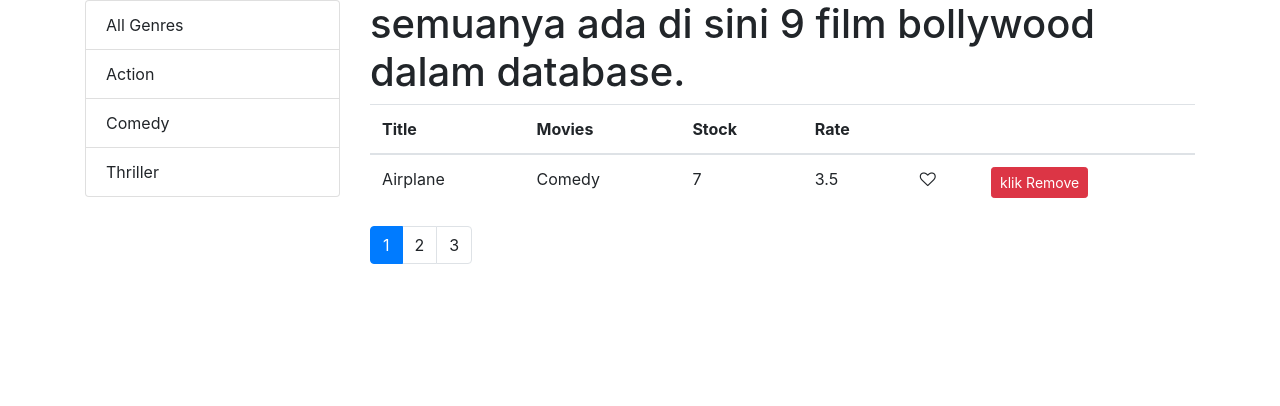
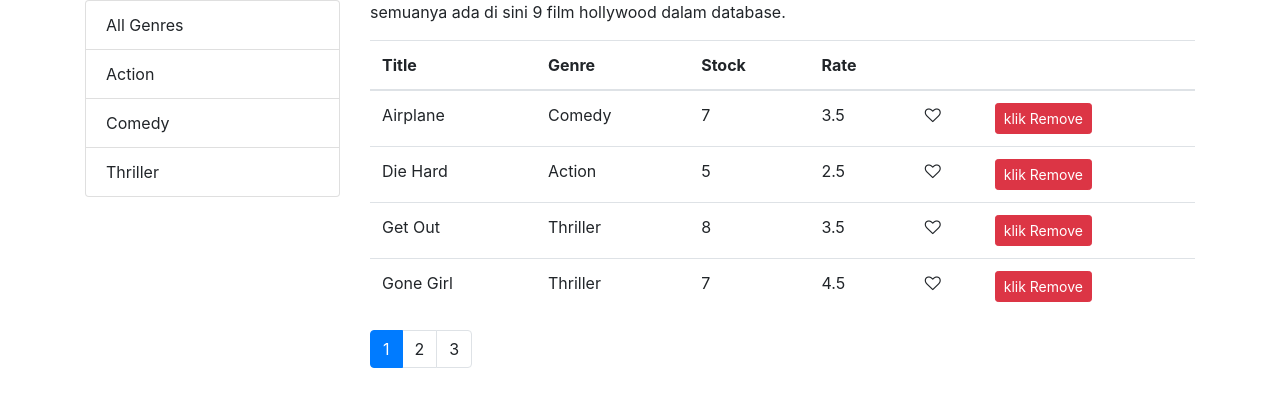
Before and after one commit to halalan/codewithmosh-vidly, a React (Create React App) app: page / in a window 1280 px wide. Shown: the top 406 px of the page. Built offline with nearby package versions, Linux system fonts and the light colour scheme.

Commit message:
19- Sorting- Extracting TableHeader

```diff
--- /dev/null
+++ b/src/components/common/tableHeader.jsx
@@ -0,0 +1,33 @@
+import React, { Component } from "react";
+
+class TableHeader extends Component {
+  raiseSort = path => {
+    const sortColumn = { ...this.props.sortColumn };
+    if (sortColumn.path === path)
+      sortColumn.order = sortColumn === "asc" ? "desc" : "asc";
+    else {
+      sortColumn.path = path;
+      sortColumn.order = "asc";
+    }
+    this.props.onSort(sortColumn);
+  };
+  render() {
+    return (
+
+<thead>
+        <tr>
+          {this.props.columns.map(column => (
+            <th
+              key={column.path || column.key}
+              onClick={() => this.raiseSort(column.path)}
+            >
+              {column.label}
+            </th>
+          ))}
+        </tr>
+      </thead>
+    );
+  }
+}
+
+export default TableHeader;
--- a/src/components/movies.jsx
+++ b/src/components/movies.jsx
@@ -1,93 +1,96 @@
-import React, { Component } from 'react'
-import  { getMovies } from '../services/fakeMovieService'
-import Pagination from './common/pagination';
-import { paginate } from '../utils/paginate';
-import ListGroup from './common/listGroup';
+import React, { Component } from "react";
+import { getMovies } from "../services/fakeMovieService";
+import _ from "lodash";
+import ListGroup from "./common/listGroup";
+import Pagination from "./common/pagination";
+import { paginate } from "../utils/paginate";
 import { getGenres } from "../services/fakeGenreService";
-import MoviesTable from './moviesTable';
-import _ from 'lodash';
+import MoviesTable from "./moviesTable";
 
 class Movies extends Component {
   state = {
-     movies:[],
-     genres:[],
+    movies: getMovies(),
     currentPage: 1,
-     pageSize:4,
-     sortColumn: { path: 'title', order: 'asc'}
+    genres: [],
+    pageSize: 4,
+    sortColumn: { path: "title", order: "asc" }
   };
+  componentDidMount() {
+    const genres = [{ _id: "", name: "All Genres" }, ...getGenres()];
+    this.setState({ movies: getMovies(), genres });
+  }
 
-   componentDidMount(){
-     const genres = [{ _id:"",name: 'All Genres'},...getGenres()]
-
-
-      this.setState({ movies: getMovies(), genres});
-   }
-   handleDelete = (movie) => {
+  handleDelete = movie => {
     const movies = this.state.movies.filter(m => m._id !== movie._id);
     this.setState({ movies });
   };
 
-handleLike = (movie) => {
+  handleLike = movie => {
     const movies = [...this.state.movies];
     const index = movies.indexOf(movie);
-  movies[index] = {...movies[index] };
+    movies[index] = { ...movies[index] };
     movies[index].liked = !movies[index].liked;
-  this.setState({movies});
-
+    this.setState({ movies });
   };
-handlePageChange = page  => {
-  this.setState({ currentPage : page});
+  handlePageChange = page => {
+    this.setState({ currentPage: page });
   };
- handleGenreSelect = genre  => {
-   this.setState({ selectedGenre: genre, currentPage: 1});
+  handleGenreSelect = genre => {
+    this.setState({ selectedGenre: genre, currentPage: 1 });
   };
   handleSort = sortColumn => {
+    this.setState({ sortColumn });
+  };
 
-this.setState({ sortColumn});
-}
   render() {
     const { length: count } = this.state.movies;
-const {pageSize, currentPage,sortColumn,selectedGenre, movies: allMovies}= this.state;
+    const {
+      pageSize,
+      currentPage,
+      sortColumn,
+      movies: allMovies,
+      selectedGenre
+    } = this.state;
 
-if (count === 0 )
- return <h1 >Tidak ada film dalam database!!!!!!!!!!</h1>;
+    if (count === 0)
+      return <h1 className="body1">Tidak ada film dalam database!!!!!!!!!!</h1>;
     const filtered =
-  selectedGenre  && selectedGenre._id
-  ? allMovies.filter(m => m.genre._id === selectedGenre._id )
+      selectedGenre && selectedGenre._id
+        ? allMovies.filter(m => m.genre._id === selectedGenre._id)
         : allMovies;
-
-const sorted = _.orderBy(filtered, [sortColumn.path], [sortColumn.order] );
-
- const movies = paginate(sorted,filtered,currentPage, pageSize)
-     return(
+    const sorted = _.orderBy(filtered, [sortColumn.path], [sortColumn.order]);
+    const movies = paginate(sorted, currentPage, pageSize);
+    return (
       <div className="row">
         <div className="col-3">
           <ListGroup
             items={this.state.genres}
+            onItemSelect={this.handleGenreSelect}
             selectedItem={this.state.selectedGenre}
-         onItemSelect={this.handleGenreSelect}
           />
         </div>
         <div className="col">
-        <h1> semuanya ada di sini {filtered.length} film bollywood dalam database.</h1>
-
+          <p className="body">
+            {" "}
+            semuanya ada di sini {filtered.length} film hollywood dalam
+            database.
+          </p>
           <MoviesTable
             movies={movies}
-sortColumn={sortColumn}
             onLike={this.handleLike}
             onDelete={this.handleDelete}
             onSort={this.handleSort}
+            sortColumn={sortColumn}
           />
           <Pagination
             onPageChange={this.handlePageChange}
             itemsCount={filtered.length}
+            currentPage={currentPage}
             pageSize={pageSize}
-         currentPage={currentPage}
-
           />
         </div>
       </div>
-    )
+    );
   }
 }
 export default Movies;
--- a/src/components/moviesTable.jsx
+++ b/src/components/moviesTable.jsx
@@ -1,48 +1,36 @@
-import React, {Component} from 'react';
-import Like from './common/like';
-
-
+import React, { Component } from "react";
+import TableHeader from "./common/tableHeader";
+import Like from "./common/like";
 
 class MoviesTable extends Component {
-
-raiseSort = path => {
-  const sortColumn = { ...this.props.sortColumn};
-  if (sortColumn.path === path)
-  sortColumn.order =  sortColumn.order === "asc" ? "desc" : "asc";
-  else {
-    sortColumn.path = path;
-    sortColumn.order = "asc"
-  }
-  this.props.onSort(sortColumn);
-};
+  columns = [
+    { path: "title", label: "Title" },
+    { path: "genre.name", label: "Genre" },
+    { path: "numberInStock", label: "Stock" },
+    { path: "dailyRentalRate", label: "Rate" },
+    { key: "like" },
+    { key: "delete" }
+  ];
 
   render() {
-    const {movies, onDelete, onLike, onSort} = this.props;
+    const { movies, onDelete, onLike, sortColumn, onSort } = this.props;
     return (
+      <table className="table">
+        <TableHeader columns={this.columns}sortColumn={sortColumn} onSort={onSort}/>
 
-    <table className="table">
-    <thead>
-      <tr>
-   <th onClick={() => this.raiseSort('title')}>Title</th>
-    <th onClick={() => this.raiseSort('genre.name')}>Movies</th>
-    <th onClick={() => this.raiseSort('numberInStock')} >Stock</th>
-    <th onClick={() => this.raiseSort('dailyRentalRate')}>Rate</th>
-    <th/>
-    <th/>
-    </tr>
-   </thead>
         <tbody>
           {movies.map(movie => (
-     <tr  key={movie._id}>
+            <tr key={movie._id}>
               <td>{movie.title}</td>
               <td>{movie.genre.name}</td>
               <td>{movie.numberInStock}</td>
               <td>{movie.dailyRentalRate}</td>
               <td>
-      <Like liked={movie.liked}  onClick={() =>onLike(movie)}/>
+                <Like liked={movie.liked} onClick={() => onLike(movie)} />
               </td>
               <td>
-      <button onClick={() => this.onDelete(movie)}
+                <button
+                  onClick={() => onDelete(movie)}
                   className="btn btn-danger btn-sm"
                 >
                   klik Remove
@@ -52,11 +40,8 @@ raiseSort = path => {
           ))}
         </tbody>
       </table>
-
-    )
-
+    );
   }
 }
 
-
 export default MoviesTable;
```
Lines whose indentation alone changed are shown as unchanged.
